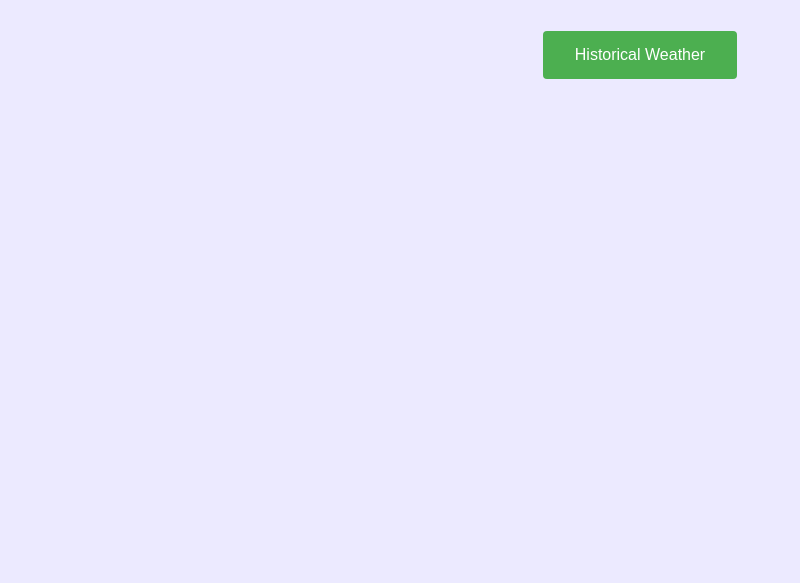
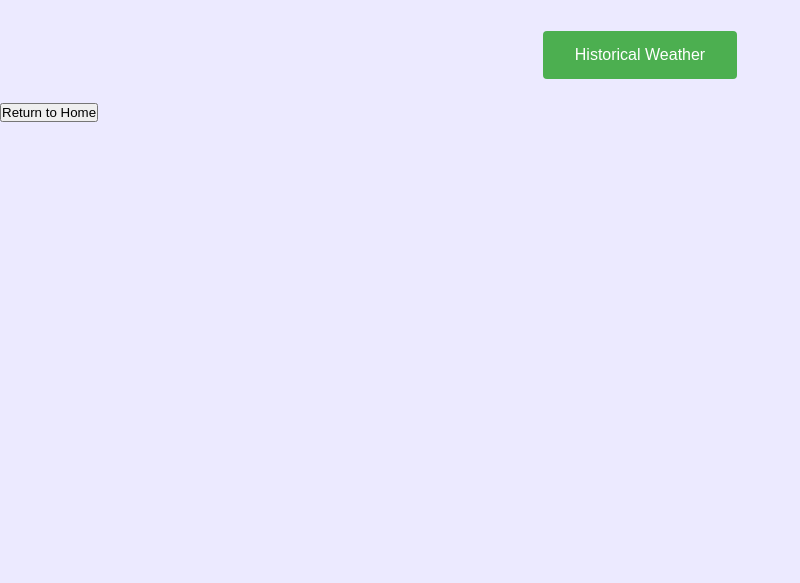
Before and after one commit to MajikJoker/Weather-Node-Initiative, a Flask app: page /current in a window 1280 px wide. Shown: the part 217-800 px from the top of the page, without its empty margins (0-800 px from the left). Run offline with Flask 2, Linux system fonts and the light colour scheme.

Commit message:
add a return to home button

```diff
--- a/templates/currentdata.html
+++ b/templates/currentdata.html
@@ -119,6 +119,10 @@
                 <!-- <button onclick="window.location.href='/current'">Current Weather</button> -->
                 <button onclick="window.location.href='/history'">Historical Weather</button>
             </div>
+        </div>
+        <div class="button-container">
+            <button onclick="location.href='https://weathernodeinitiative.azurewebsites.net/loggedhome'">Return to
+                Home</button>
         </div>
     </div>
 
--- a/templates/historydata.html
+++ b/templates/historydata.html
@@ -4,6 +4,7 @@
 <head>
 	<meta charset="UTF-8">
 	<meta name="viewport" content="width=device-width, initial-scale=1.0">
+	<link rel="stylesheet" href="{{ url_for('static', filename='style.css') }}">
 	<title>CSV Data Display</title>
 	<style>
 		table {
@@ -76,6 +77,10 @@
 			<option value="south">South</option>
 		</select>
 		<div id="tableContainer"></div>
+		<div class="button-container">
+			<button onclick="location.href='https://weathernodeinitiative.azurewebsites.net/loggedhome'">Return to
+				Home</button>
+		</div>
 
 		<script>
 			function loadCSV() {
```
